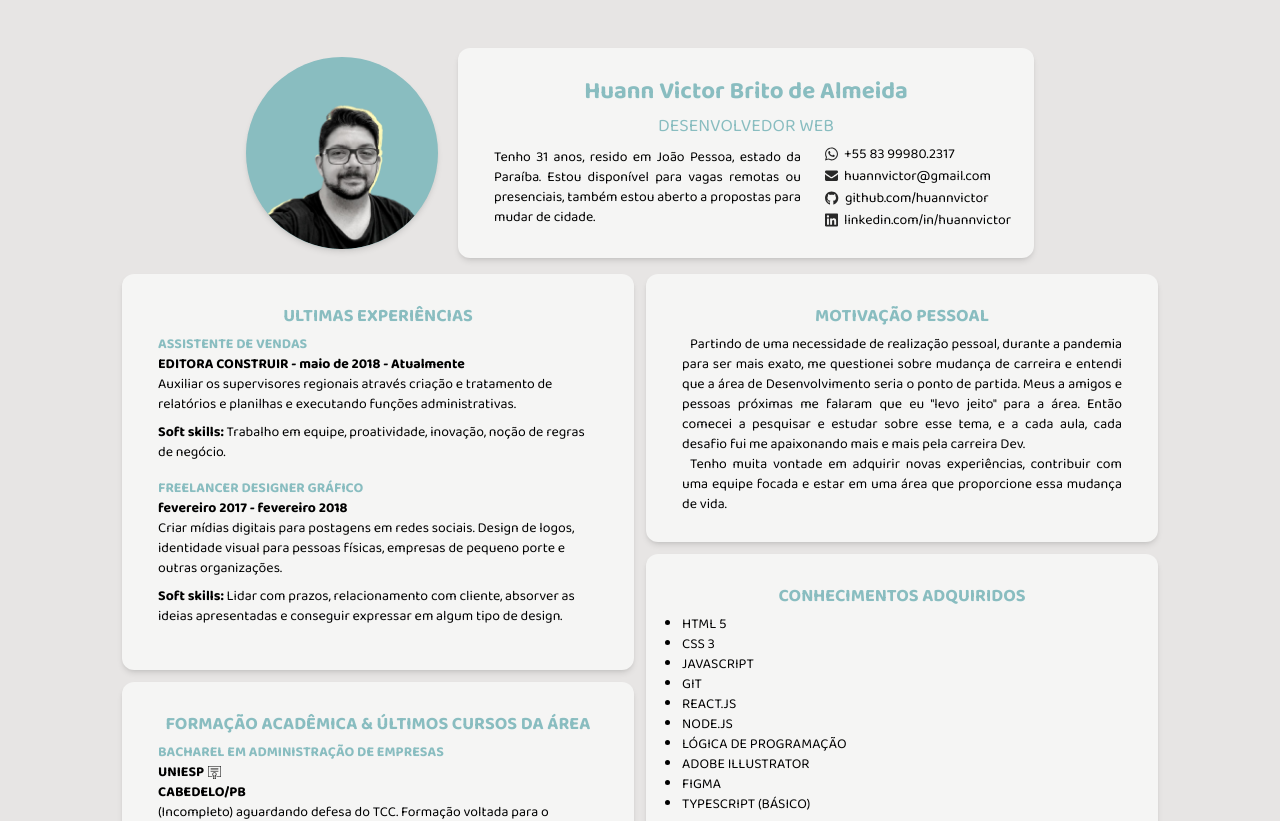
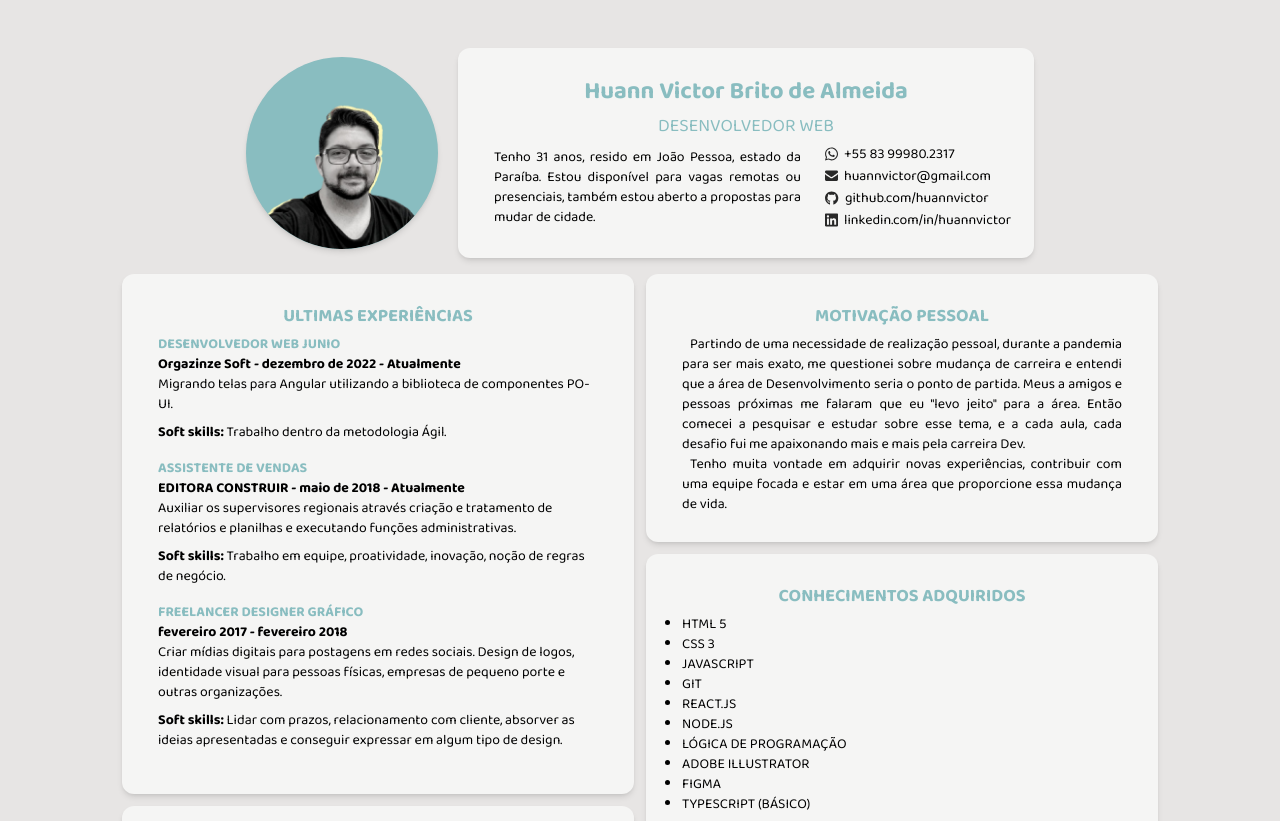
Before and after one commit to huannvictor/curriculo, a React (Create React App) app: page / in a window 1280 px wide. Shown: the top 821 px of the page. Built offline with nearby package versions, Linux system fonts and the light colour scheme.

Commit message:
Update content.js

```diff
--- a/src/components/LastXP/content.js
+++ b/src/components/LastXP/content.js
@@ -1,4 +1,11 @@
 export const xpContent = {
+  WebDeveloperJunior: {
+    position:"DESENVOLVEDOR WEB JUNIO",
+    company:"Orgazinze Soft",
+    period:"dezembro de 2022 - Atualmente",
+    description:"Migrando telas para Angular utilizando a biblioteca de componentes PO-UI.",
+    softSkills:"Trabalho dentro da metodologia Ágil."
+  },
   SalesAssistant: {
     position:"ASSISTENTE DE VENDAS",
     company:"EDITORA CONSTRUIR",
```
